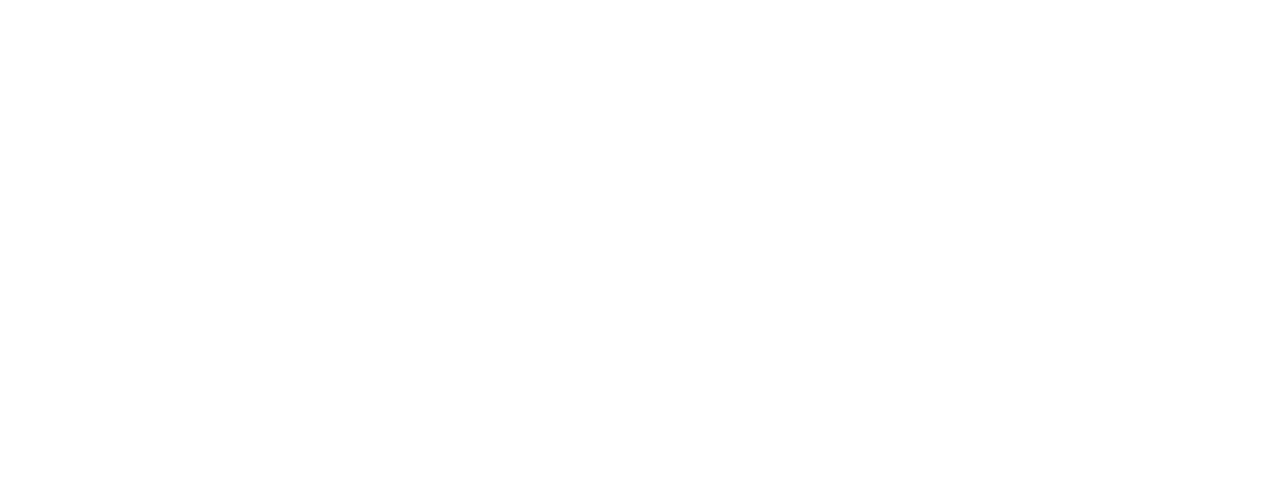
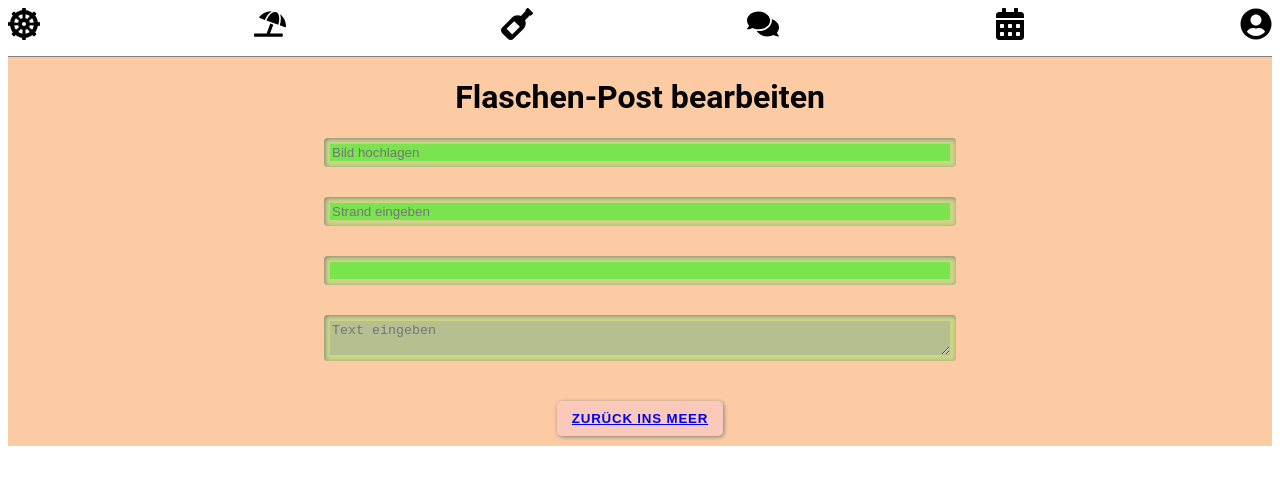
Before and after one commit to cfriderici/Penn-ar-bed, a React (Create React App) app in the folder frontend/: page /edit-bottle-posts in a window 1280 px wide. Before the commit this address had no page. Shown: the top 484 px of the page. Built offline with nearby package versions, Linux system fonts and the light colour scheme.

Commit message:
custom context hook working

```diff
--- a/frontend/src/App.js
+++ b/frontend/src/App.js
@@ -8,6 +8,7 @@
 import Beaches from "./components/Beaches";
 import Posts from "./components/Posts";
 import AddPost from "./components/AddPost";
+import EditPost from "./components/EditPost";
 import Chats from "./components/Chats";
 import Events from "./components/Events";
 import Footer from "./components/Footer";
@@ -22,8 +23,8 @@
 import styled from "styled-components";
 import { BrowserRouter, Routes, Route, Link } from 'react-router-dom';
 import { v4 as uuidv4 } from 'uuid';
-// import ImageUploader from 'react-image-upload'
-// import 'react-image-upload/dist/index.css'
+
+
 
 
 // Arrays
@@ -51,10 +52,10 @@
   //useState definieren
   // const [posts, setPosts] = useState(postArray);
 
-const { posts, setPosts, addPost, deletePost } = useSocialAppContext;
+const { posts, setPosts, addPost, deletePost } = useSocialAppContext();
 
   const [users, setUsers] = useState(userArray);
-  const [players, setPlayers] = useState(["a", "b", "c", "d", "e", "f"]);
+  // const [players, setPlayers] = useState(["a", "b", "c", "d", "e", "f"]);
 
   useEffect(() => {
     console.log(posts)
@@ -74,9 +75,9 @@
 
           <Route path="/dashboard" element={ <Dashboard /> } />
           <Route path="/my-beach" element={ <Beaches /> } />
-          <Route path="/bottle-posts" element={ <Posts posts={posts} setPosts={setPosts} players={players} setPlayers={setPlayers} /> } />
+          <Route path="/bottle-posts" element={ <Posts posts={posts} setPosts={setPosts} /> } />
           <Route path="/create-bottle-posts" element={ <AddPost posts={posts} setPosts={setPosts} /> } />
-          {/* hier route edit post --> adpost kopieren */}
+          <Route path="/edit-bottle-posts" element={ <EditPost posts={posts} setPosts={setPosts} /> } />
           <Route path="/chats" element={ <Chats /> } />
           <Route path="/events" element={ <Events /> } />
           <Route path="/impressum" element={ <Impressum /> } />
--- a/frontend/src/components/AddPost.js
+++ b/frontend/src/components/AddPost.js
@@ -3,8 +3,8 @@
 import StyledButton from "./styled/StyledButton";
 import StyledInput, { StyledInputWrapper, StyledTextarea } from "./styled/StyledInput";
 
-// My Hooks
-import usePosts from "../hooks/usePosts";
+// My Context
+import { useSocialAppContext } from "../providers/SocialAppContext";
 
 // External Components
 import styled from "styled-components";
@@ -16,11 +16,11 @@
 
 
 // ------ COMPONENT ------  //
-const AddPost = ({ posts, setPosts }) => {
+const AddPost = () => {
 
-    const [ addPost ] = usePosts();
+    const { addPost } = useSocialAppContext();
 
-    //useRefs definieren --> wie geht das für das ganze array ?!?
+    //useRefs definieren
     const AddPostBeacheRef = useRef();
     const AddPostTitleRef = useRef();
     const AddPostTextRef = useRef();
--- /dev/null
+++ b/frontend/src/components/EditPost.js
@@ -0,0 +1,87 @@
+// My Components
+import Header from "./Header";
+import StyledButton from "./styled/StyledButton";
+import StyledInput, { StyledInputWrapper, StyledTextarea } from "./styled/StyledInput";
+
+// My Context
+import { useSocialAppContext } from "../providers/SocialAppContext";
+
+// External Components
+import styled from "styled-components";
+import { Fragment } from "react";
+import { Link } from 'react-router-dom';
+import { useRef } from "react";
+
+
+
+
+
+// ------ COMPONENT ------  //
+const EditPost = ({ title }) => {
+
+    const { editPost } = useSocialAppContext();
+
+    //useRefs definieren
+    const EditPostBeacheRef = useRef();
+    const EditPostTitleRef = useRef();
+    const EditPostTextRef = useRef();
+
+    //Funktion: Post hinzufügen
+    // const newPost = () => {
+    //     if (EditPostTitleRef.current.value && EditPostTextRef.current.value !== "") {
+    //         addPost(
+	// 			EditPostBeacheRef.current.value,
+    //             EditPostTitleRef.current.value,
+    //             EditPostTextRef.current.value
+	// 		)
+    //     }
+    //     console.log("Flaschen Post geschmissen")
+    // }
+    // const handleAddClick = () => {
+    //     newPost();
+    // }
+
+    //
+    return (
+        <Fragment>
+            <Header full />
+            <StyledEditPostWrapper>
+
+                <h1>Flaschen-Post bearbeiten</h1>
+
+                <StyledInputWrapper>
+                    <StyledInput placeholder="Bild hochlagen" /*ref={todoNameRef} */ ></StyledInput>
+                </StyledInputWrapper>
+
+                <StyledInputWrapper>
+                    <StyledInput placeholder="Strand eingeben"  ref={EditPostBeacheRef} ></StyledInput>
+                </StyledInputWrapper>
+
+                <StyledInputWrapper>
+                    <StyledInput placeholder="" ref={EditPostTitleRef} ></StyledInput>
+                </StyledInputWrapper>
+
+                <StyledInputWrapper>
+                    <StyledTextarea placeholder="Text eingeben" ref={EditPostTextRef} ></StyledTextarea>
+                </StyledInputWrapper>
+
+                <StyledButton  >
+                    <Link to="/bottle-posts">Zurück ins Meer</Link>
+                </StyledButton>
+
+            </StyledEditPostWrapper>
+        </Fragment>
+    )
+}
+
+export default EditPost;
+
+
+// ------ STYLED COMPONENTS ------  //
+const StyledEditPostWrapper = styled.div`
+    background-color: rgba(250, 0, 0, 0.2);
+    display: flex;
+    flex-direction: column;
+    align-items: center;
+    justify-content: center;
+`
--- a/frontend/src/components/Posts.js
+++ b/frontend/src/components/Posts.js
@@ -2,9 +2,9 @@
 import Header from "./Header";
 import Post from "./sub/Post";
 import Sort from "./sub/Sort";
-// import StyledImgWrapper from "./styled/StyledImgWrapper";
 import StyledLink from "./styled/StyledLink";
 
+// My Context
 import { useSocialAppContext } from "../providers/SocialAppContext";
 
 
@@ -34,29 +34,10 @@
 // CONTENT
 const PostsContent = () => {
 
-    const { posts, setPosts, addPost, deletePost } = useSocialAppContext;
+    const { posts, setPosts } = useSocialAppContext();
 
     return (
         <StyledPostsContent>
-            {/* Code vom Sort Module */}
-            {/* <div className="App"> */}
-                {/* <select onChange={sortPlayers}>
-                    <option value="a-z">A - Z</option>
-                    <option value="z-a">Z - A</option>
-                </select>
-                {players.map((player, index) => (
-                    <p key={index}>{player}</p>
-                ))}
-                {players.map((player, index) => {
-                    const playerNum = `${player}${index}`;
-                    return (
-                    <p key={index}>
-                        {player}
-                        {playerNum}
-                    </p>
-                    );
-                })} */}
-            {/* </div> */}
             {
                 posts.map(e => (
                     <Post key={e.id} image={e.image} title={e.title} text={e.text} userId={e.userId} userName={e.userName} place={e.place} date={e.date} postId={e.id} edited={e.edited} editingDate={e.editingDate} star={e.star} posts={posts} setPosts={setPosts} />
@@ -71,17 +52,7 @@
 // ------ COMPONENT ------  //
 const Posts = ({ players, setPlayers }) => {
 
-    const { posts, setPosts, addPost, deletePost } = useSocialAppContext;
-
-    // Code vom Sort Module
-    // const sortPlayers = (selectEvent) => {
-    //     const options = {
-    //       "a-z": [...players].sort((a, b) => (a < b ? -1 : 1)),
-    //       "z-a": [...players].sort((a, b) => (a < b ? 1 : -1))
-    //     };
-
-    //     setPlayers(options[selectEvent.target.value]);
-    //   };
+    const { posts, setPosts, addPost, deletePost } = useSocialAppContext();
 
     return (
         <Fragment>
--- a/frontend/src/components/sub/Post.js
+++ b/frontend/src/components/sub/Post.js
@@ -1,10 +1,15 @@
 // My Components
 import { StyledH3 } from "../styled/StyledHeadlines";
+import StyledButton from "../styled/StyledButton";
 
+
+// My Context
+import { useSocialAppContext } from "../../providers/SocialAppContext";
 
 // External Components
 import { useRef } from "react";
 import styled from "styled-components";
+import { Link } from 'react-router-dom';
 import { FaLifeRing, FaRegCompass, FaDharmachakra, FaFish, FaSwimmer, FaUmbrellaBeach, FaCalendarAlt, FaComment, FaRegComment, FaCommentDots, FaComments, FaRegHeart, FaRegShareSquare, FaRegStar, FaStar, FaUserCircle, FaRegPlusSquare, FaWineBottle, FaRegEdit, FaEdit, FaPencilAlt, FaTrashAlt, FaRegTrashAlt } from "react-icons/fa";
 
 
@@ -27,55 +32,38 @@
 }
 
 // CONMTENT
-const PostContent = ({ title, text, id })  => {
+const PostContent = ({ title, text, postId })  => {
     return  (
         <StyledPostContent>
             <StyledH3>{title}title</StyledH3>
             <div>{text}text</div>
-            <div>{id}id</div>
+            <div>{postId}id</div>
         </StyledPostContent>
     )
 }
 
 // ACTIONS
-const PostActions = ({ postId, star, edited, editingDate, posts, setPosts })  => {
+const PostActions = ({ postId, star, edited, editingDate })  => {
 
-    // Funktion star toggeln
-    const togglestar = () => {
-        setPosts(
-            posts.map( e => {
-                if (e.id === postId)
-                e.star = !e.star;
-                return e
-            })
-        );
-        console.log("Bookmar getoggled")
+    const { posts, setPosts, addPost, toggleStar, editPost, deletePost } = useSocialAppContext();
+
+
+
+
+    // Funktionen aufrufen
+    const handleToggleClick = () => {
+        toggleStar(postId);
     }
 
-    // Funktion: Post bearbeiten
-    const changePost = () => {
-
-        const heute = new Date();
-
-        setPosts(
-            posts.map( e => {
-                    if (e.id === postId)
-                    e.edited = !e.edited;
-                    e.editingDate = heute.toLocaleDateString();
-                return e
-                })
-        );
-        console.log("geändert" + heute.toLocaleDateString())
+    const handleEditClick = () => {
+        editPost(postId);
     }
 
-    //Funktion: Post löschen
-    const deletePost = (id) => {
-        let text = "Der Flaschen-Post dümpelt vergnügt vor dir hin und her.\nWillst du ihn wirklich aus dem Wasser fischen?";
+    const handleDeleteClick = () => {
+        deletePost(postId);
+    }
 
-        if (window.confirm(text) === true) {
-            setPosts(posts.filter(e => e.id !== postId ))
-        }
-    }
+
 
 
     //useRefs definieren
@@ -88,11 +76,13 @@
                 <FaRegShareSquare className="share" />
                 <FaRegComment className="comment" />
                 <FaRegHeart className="heart" />
-                <FaRegStar className="star" ref={AddTogglestarRef} onClick={togglestar} />
+                <FaRegStar className="star" ref={AddTogglestarRef} onClick={handleToggleClick} />
             </div>
             <div>
-                <FaRegEdit className="edit" ref={AddPostEditRef} onClick={changePost} />
-                <FaRegTrashAlt className="trash" onClick={deletePost} />
+                <Link to="/edit-bottle-posts">
+                    <FaRegEdit className="edit" ref={AddPostEditRef} onClick={handleEditClick} />
+                </Link>
+                <FaRegTrashAlt className="trash" onClick={handleDeleteClick} />
             </div>
             <div> geändert am: {editingDate} </div>
         </StyledPostActions>
@@ -107,7 +97,7 @@
     return (
         <StyledPostWrapper>
             <PostHeader place={place} date={date}/>
-            <PostContent title={title} text={text} id={id} />
+            <PostContent title={title} text={text} postId={postId} />
             <PostActions postId={postId} edited={edited} editingDate={editingDate} star={star} posts={posts} setPosts={setPosts}/>
         </StyledPostWrapper>
     )
@@ -118,12 +108,12 @@
 
 // ------ STYLED COMPONENTS ------  //
 const StyledPostWrapper = styled.div`
-    background-color: rgba(0, 250, 0, 0.2);
+    /* background-color: rgba(0, 250, 0, 0.2); */
     margin-bottom: 20px;
 `
 
 const StyledPostHeader = styled.div`
-    background-color: rgba(0, 250, 0, 0.2);
+    /* background-color: rgba(0, 250, 0, 0.2); */
     display: flex;
     flex-direction: row;
     flex-wrap: wrap;
@@ -148,11 +138,11 @@
 `
 
 const StyledPostContent = styled.div`
-    background-color: rgba(0, 250, 0, 0.2);
+    /* background-color: rgba(0, 250, 0, 0.2); */
 `
 
 const StyledPostActions = styled.div`
-    background-color: rgba(250, 50, 0, 0.2);
+    /* background-color: rgba(250, 50, 0, 0.2); */
     display: flex;
     flex-direction: row;
     flex-wrap: wrap;
@@ -161,22 +151,28 @@
     font-size: large;
 
         .star {
-            color: ${props => props.star ? "black" : "red"};
+            color: ${props => props.star ? "red" : "black"};
 
         }
 
     > div:last-of-type {
-        background-color: rgba(250, 0, 250, 0.6);
+        /* background-color: rgba(250, 0, 250, 0.6); */
         width: 100%;
         font-size: small;
         text-align: right;
         display: ${props => props.edited ? "inline" : "none"};
     }
 
+    > div :link {
+        /* background-color: rgba(0, 250, 250, 1); */
+        margin-right: 10px;
+    }
+
     > div svg {
         margin-right: 10px;
 
         &:last-of-type {
+            /* background-color: rgba(250, 50, 0, 0.5); */
             margin-right: 0;
         }
     }
--- a/frontend/src/hooks/usePosts.js
+++ b/frontend/src/hooks/usePosts.js
@@ -109,7 +109,8 @@
 
 
 
-    // Post hinzufügen
+
+    // Funktion definieren --> per return übergeben --> in Komponente aufrufen
     const addPost = (place, title, text) => {
         setPosts([
             {
@@ -125,18 +126,42 @@
         ])
     }
 
-    //Post löschen
-    const deletePost = id => {
-        let text = "Der Flaschen-Post dümpelt vergnügt vor dir hin und her.\nWillst du ihn wirklich aus dem Wasser fischen?";
-
-        if (window.confirm(text) === true) {
-            setPosts(posts.filter(e => e.id !== id ))
-        }
+    const toggleStar = (postId) => {
+        setPosts(
+            posts.map( e => {
+                if (e.id === postId)
+                e.star = !e.star;
+                return e
+            })
+        );
+        console.log("Stern getoggled")
     }
 
-    return [posts, setPosts, addPost, deletePost]
-}
+    const editPost = (postId) => {
+        const heute = new Date();
+        setPosts(
+            posts.map( e => {
+                    if (e.id === postId)
+                    e.edited = !e.edited;
+                    e.editingDate = heute.toLocaleDateString();
+                return e
+                })
+        );
+        console.log("Flaschen-Post geändert am: " + heute.toLocaleDateString())
+    }
+
+    const deletePost = (postId) => {
+        let text = "Der Flaschen-Post dümpelt vergnügt vor dir hin und her.\nWillst du ihn wirklich aus dem Wasser fischen?";
+        if (window.confirm(text) === true) {
+            setPosts(posts.filter(e => e.id !== postId ))
+        }
+        console.log("diesen Post gelöscht: " + postId)
+    }
 
 
 
+
+    return [posts, setPosts, addPost, toggleStar, editPost, deletePost]
+}
+
 export default usePosts;
--- a/frontend/src/providers/SocialAppContext.js
+++ b/frontend/src/providers/SocialAppContext.js
@@ -17,10 +17,10 @@
 //CONTEXT-PROVIDER schreiben
 //CUSTOM-HOOCK deklarieren --> alle props für die Komponenten
 const SocialAppContextProvider = ({ children }) => {
-    const [posts, setPosts, addPost, deletePost ] = usePosts();
+    const [posts, setPosts, addPost, toggleStar, editPost, deletePost ] = usePosts();
 
     return (
-        <SocialAppContext.Provider value={{ posts, setPosts, addPost, deletePost }} >
+        <SocialAppContext.Provider value={{ posts, setPosts, addPost, toggleStar, editPost, deletePost }} >
             {children}
         </SocialAppContext.Provider>
     )
```
